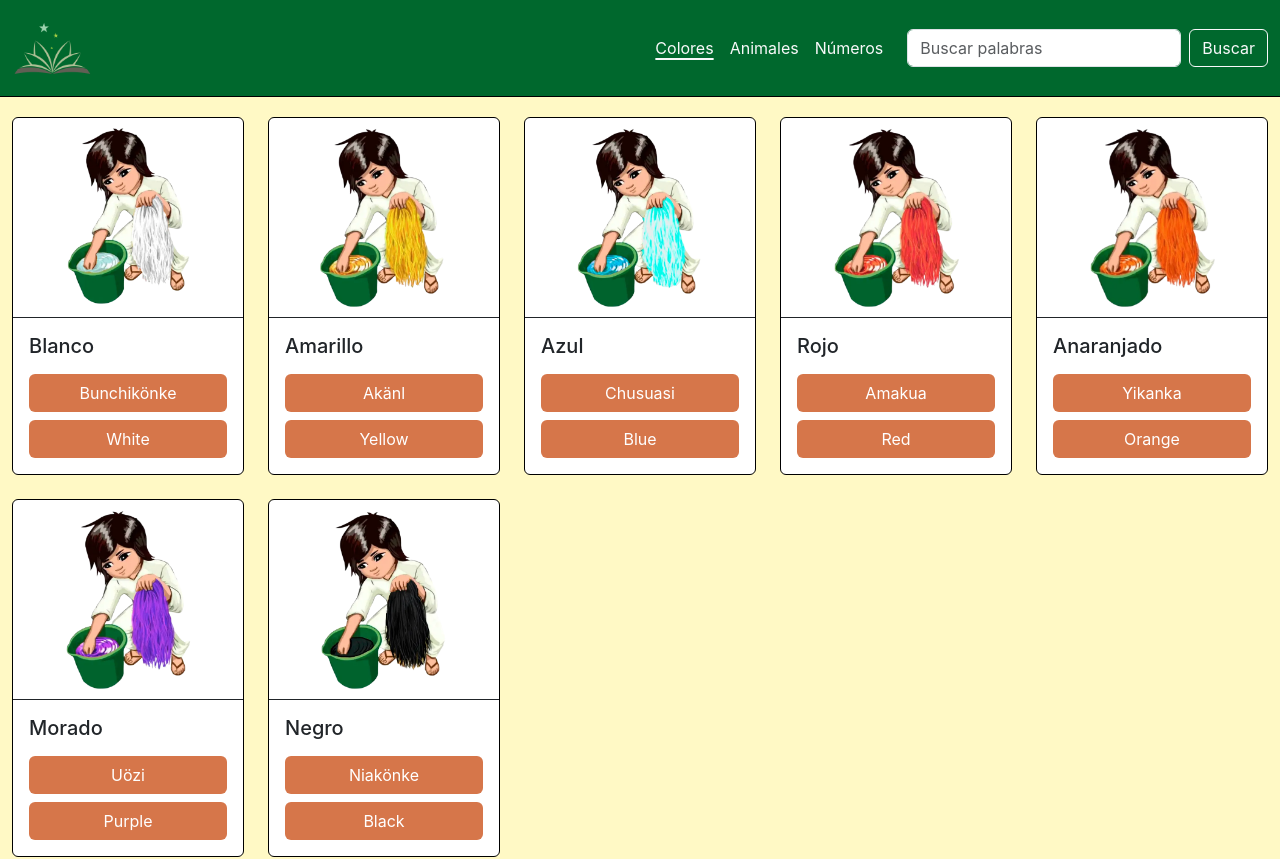
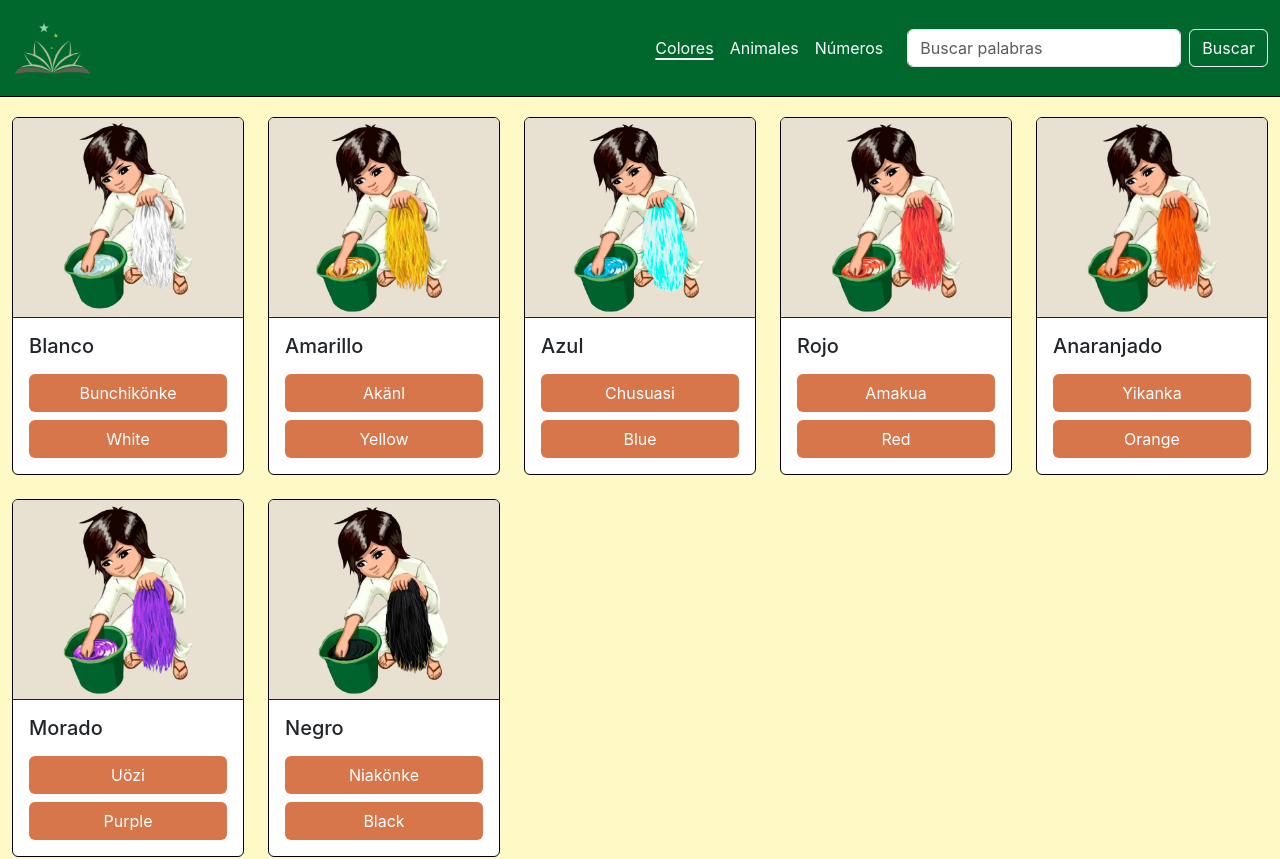
Before and after one commit to LuisPg10/kankuamo-dictionary, a React (Create React App) app: page /colors in a window 1280 px wide. Shown: the top 859 px of the page. Built offline with nearby package versions, Linux system fonts and the light colour scheme.

Commit message:
update: background in card image updated

```diff
--- a/src/components/ui/WordCard/WordCard.css
+++ b/src/components/ui/WordCard/WordCard.css
@@ -3,10 +3,11 @@
 }
 
 .card-img-top {
+  background-color: #e8e0d0;
   border-bottom: 1px solid;
   height: 200px;
   object-fit: contain;
-  padding: 10px;
+  padding: 5px;
   width: 100%;
 }
 
```
